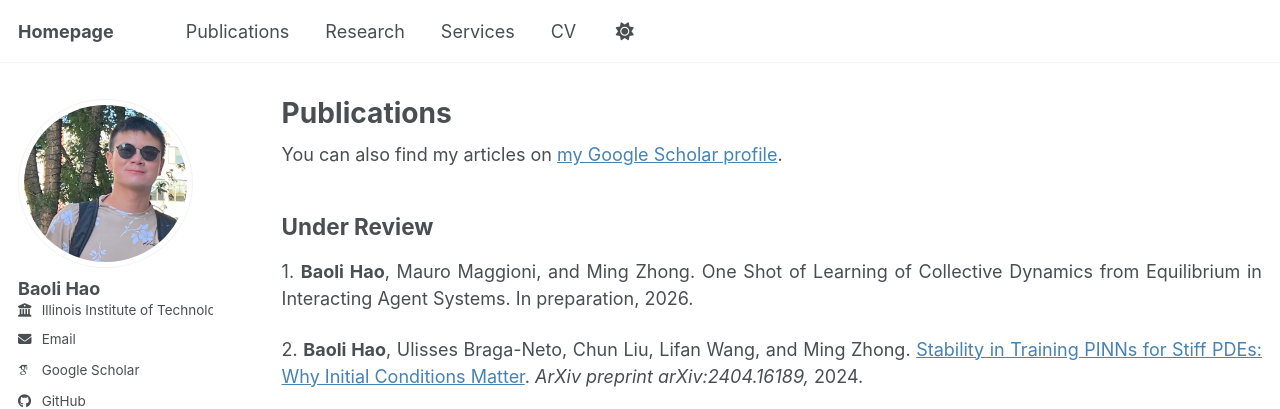
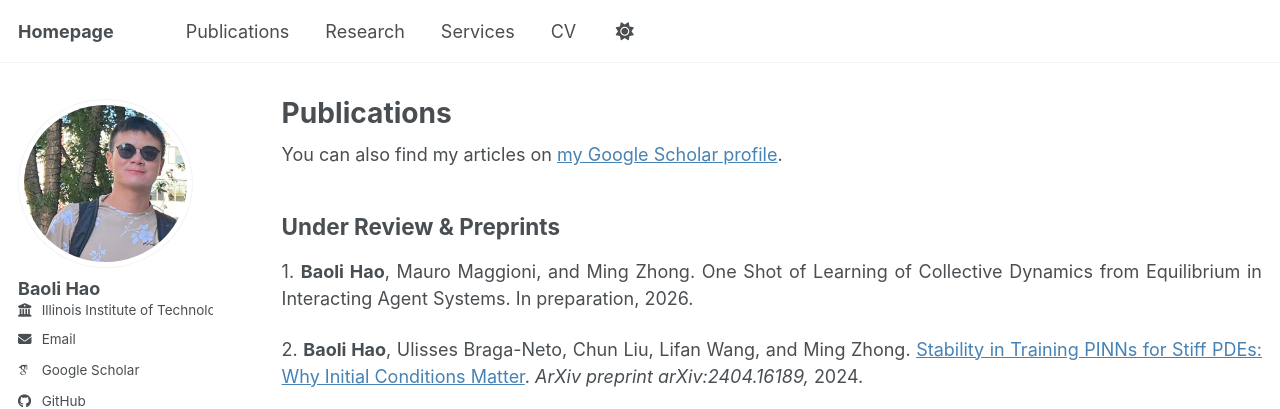
Before and after one commit to baolihao/baolihao.github.io, a Jekyll site: the page built from _pages/publications.html, in a window 1280 px wide and 1034 px high. Shown: the top 409 px of the window. Built offline with Jekyll 4.4.1, drawn with Linux system fonts in a browser that asks for light colours; some web fonts are replaced; a script bundle is joined from its source files by our own code; library files that are not in the unit come from our copies.

Commit message:
Update publications.html

```diff
--- a/_pages/publications.html
+++ b/_pages/publications.html
@@ -14,7 +14,7 @@ author_profile: true
   <div class="wordwrap">You can also find my articles on <a href="{{site.author.googlescholar}}">my Google Scholar profile</a>.</div>
 {% endif %}
 
-<h2>Under Review</h2>
+<h2>Under Review & Preprints</h2>
 <p>
   1. <b>Baoli Hao</b>, Mauro Maggioni,  and Ming Zhong. One Shot of Learning of Collective Dynamics from Equilibrium in Interacting Agent Systems. In preparation, 2026.
 </p>
```
